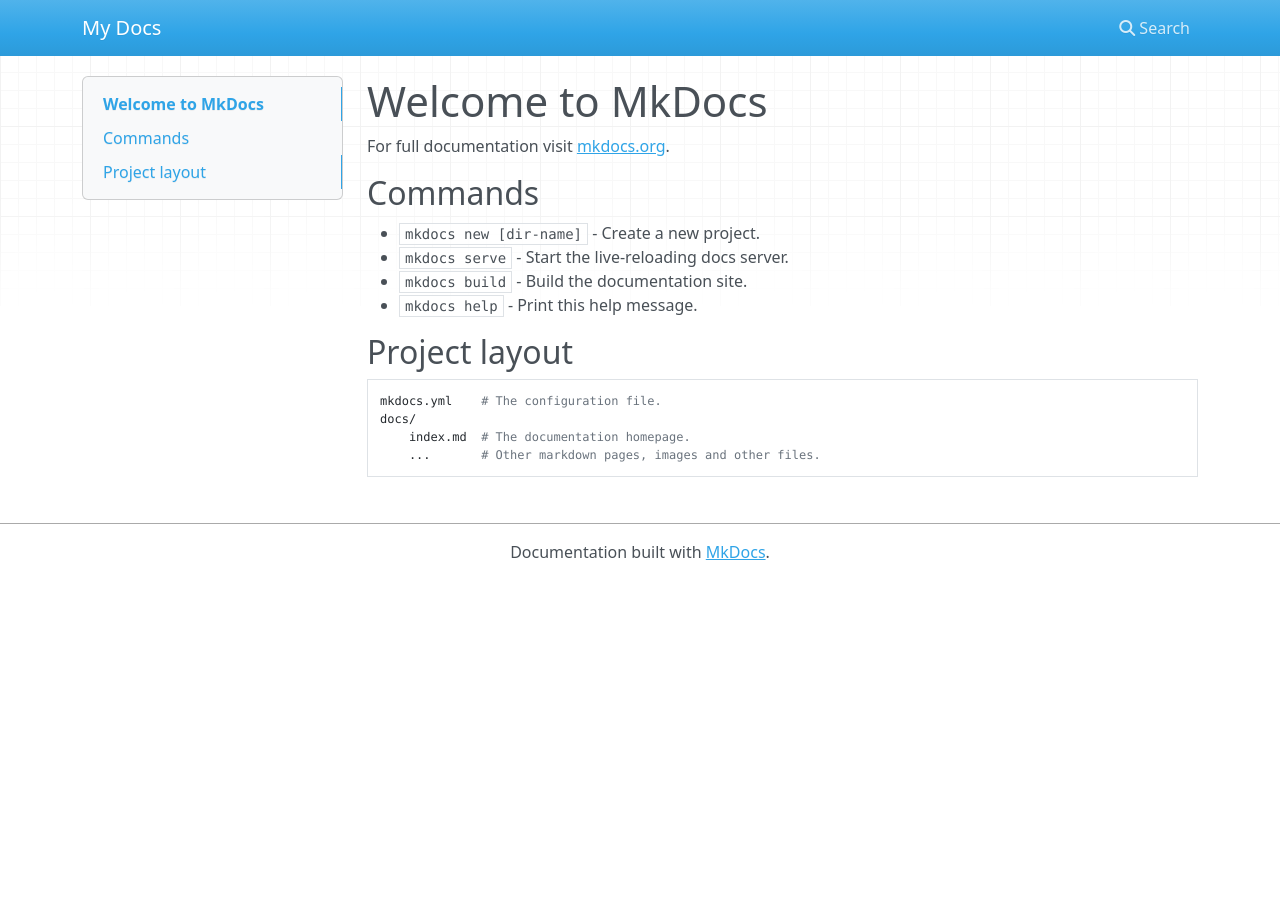
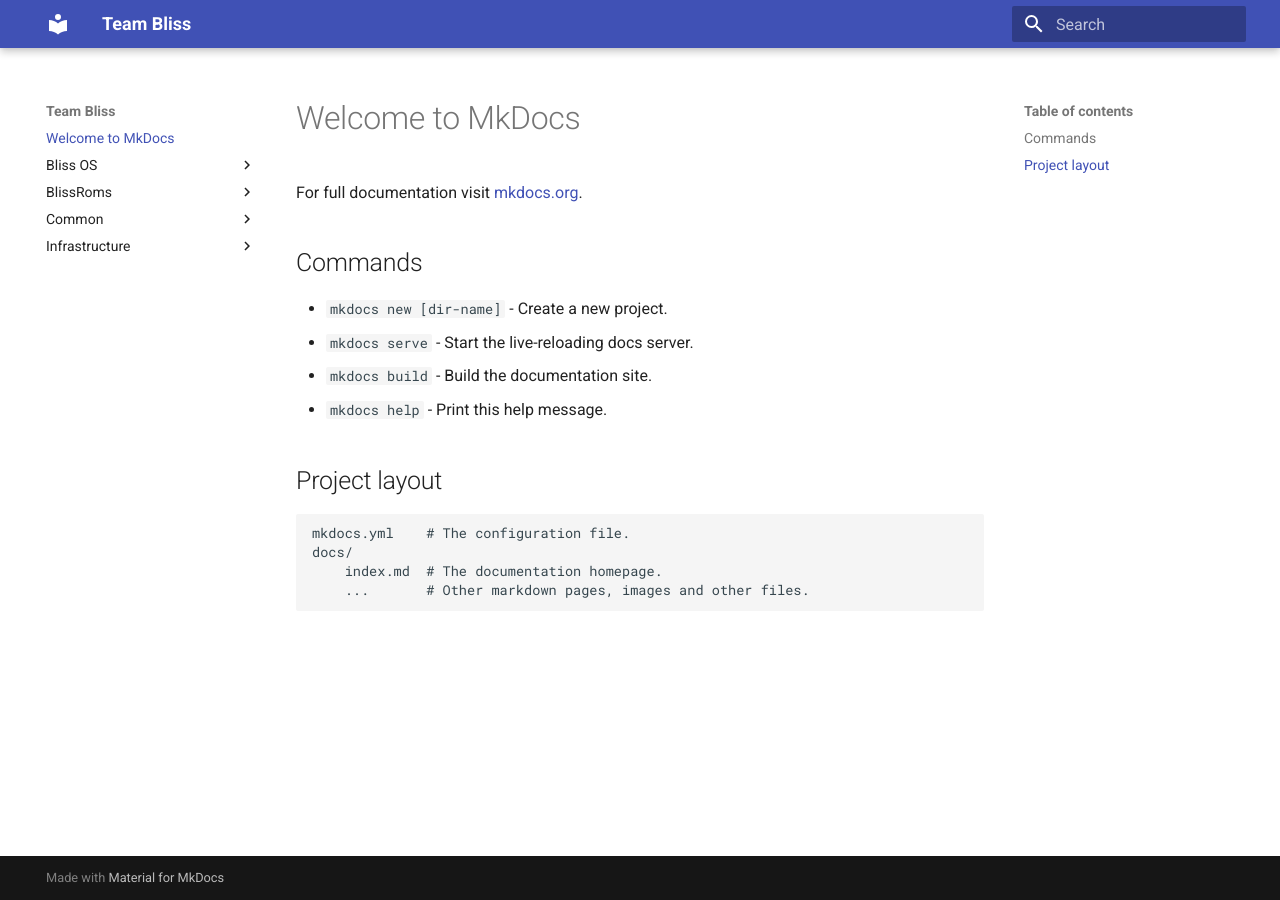
Before and after one commit to BlissRoms/Documentation-old, an MkDocs documentation site: the page built from docs/index.md, in a window 1280 px wide. Built offline with MkDocs 1.6.1 and Material for MkDocs 9.7.7, drawn with Linux system fonts in a browser that asks for light colours; nearby versions of some CDN libraries.

Commit message:
Migrate to MkDocs
Change-Id: I0d22e55f3b5bd08f53e6db5d94317ad35d8b9333

```diff
--- a/mkdocs.yml
+++ b/mkdocs.yml
@@ -1 +1,3 @@
-site_name: My Docs
+site_name: Team Bliss
+theme:
+  name: 'material'
```
Also changed, not shown: docs/Bliss OS/index.md (renamed from blissos/index.md), docs/BlissRoms/build-guide.md (renamed from blissroms/build-guide.md), docs/BlissRoms/build-tips.md (renamed from blissroms/build-tips.md), docs/BlissRoms/index.md (renamed from blissroms/index.md), docs/common/git-started.md (renamed from common/git-started.md), docs/common/index.md (renamed from common/index.md), docs/infrastructure/index.md (renamed from infrastructure/index.md).
